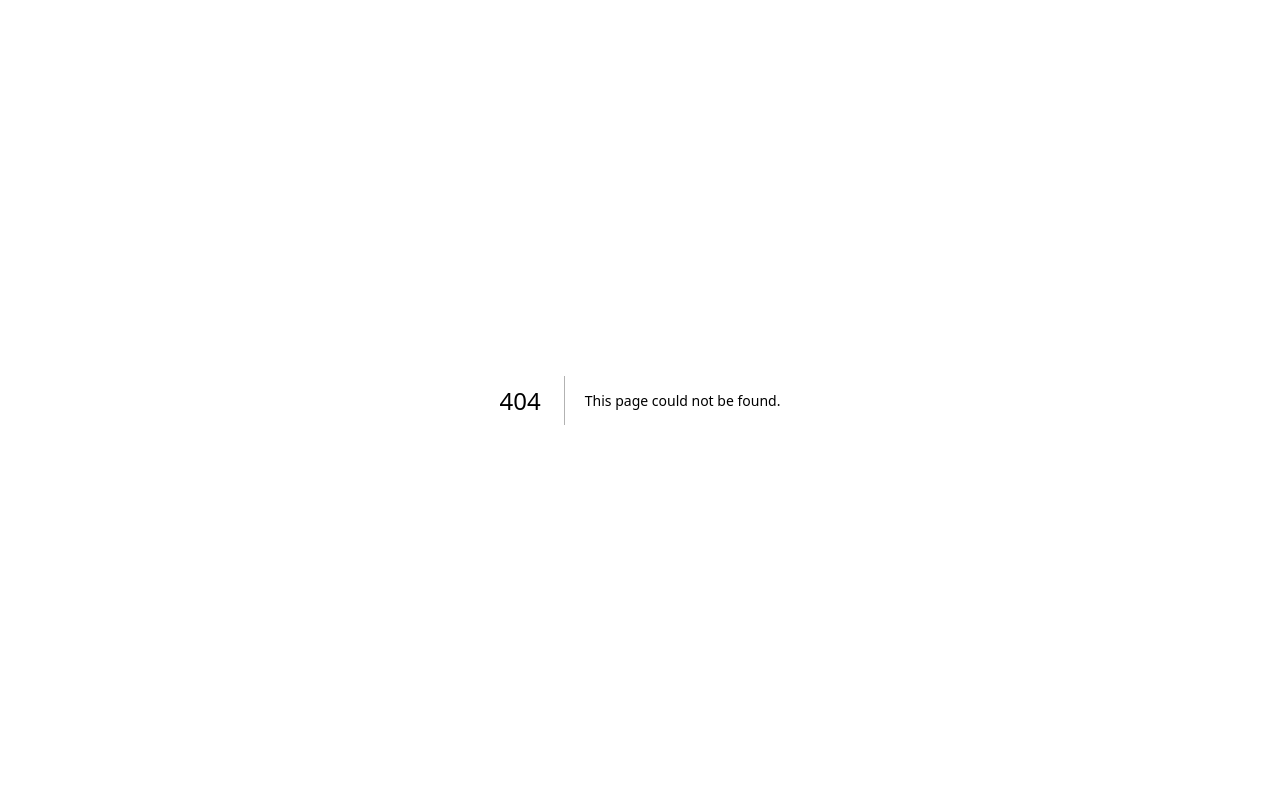
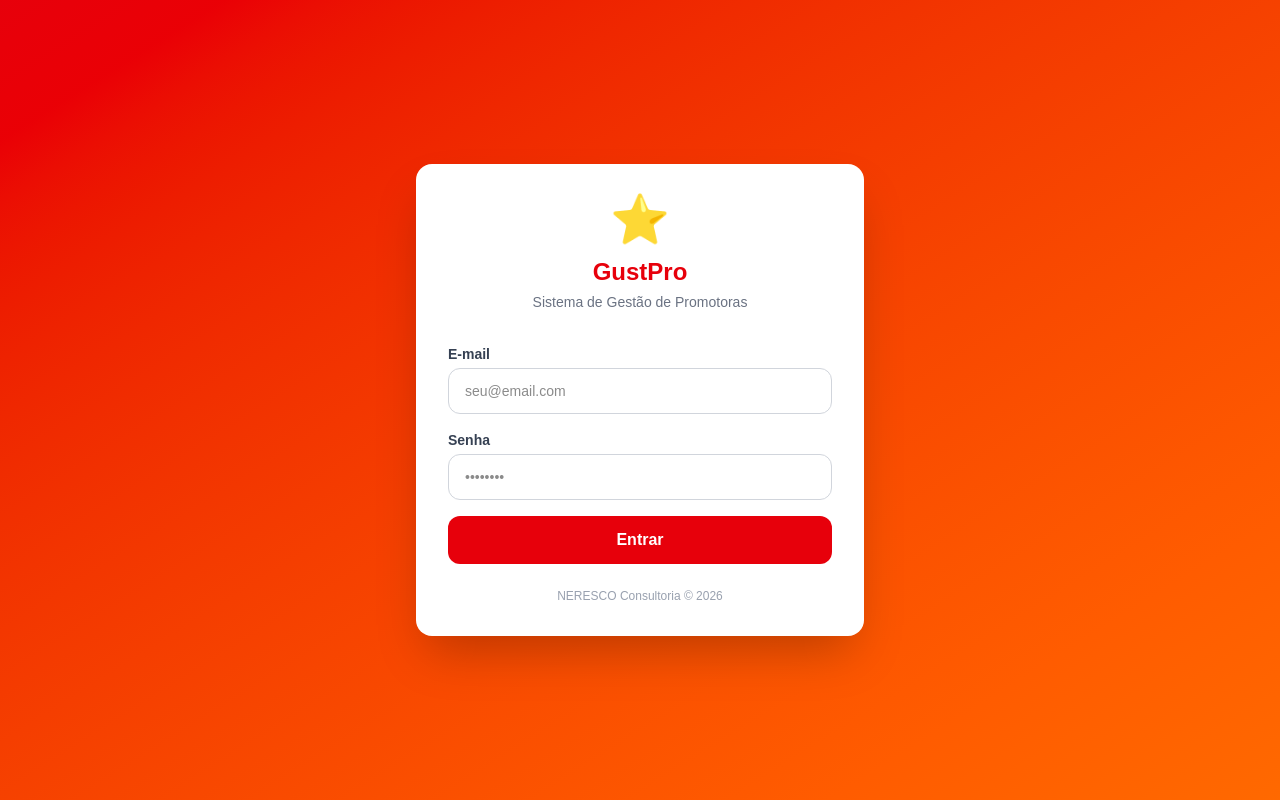
Before and after one commit to JeaFranklin/prime-sabor-promo, a Next.js app: page /login in a window 1280 px wide. Before the commit this address had no page. Built offline with nearby package versions, Linux system fonts and the light colour scheme; no server answers.

Commit message:
feat: autenticação com Supabase Auth — login, middleware e logout

```diff
--- a/package.json
+++ b/package.json
@@ -9,6 +9,7 @@
     "lint": "eslint"
   },
   "dependencies": {
+    "@supabase/ssr": "^0.12.0",
     "@supabase/supabase-js": "^2.108.1",
     "next": "16.2.9",
     "react": "19.2.4",
--- a/src/app/layout.tsx
+++ b/src/app/layout.tsx
@@ -1,6 +1,8 @@
 import type { Metadata } from "next";
 import { Geist, Geist_Mono } from "next/font/google";
 import "./globals.css";
+import { createSupabaseServer } from "@/lib/supabase-server";
+import LogoutButton from "@/components/LogoutButton";
 
 const geistSans = Geist({
   variable: "--font-geist-sans",
@@ -13,21 +15,37 @@ const geistMono = Geist_Mono({
 });
 
 export const metadata: Metadata = {
-  title: "Create Next App",
-  description: "Generated by create next app",
+  title: "GustPro — Gestão de Promotoras",
+  description: "Sistema de gestão de promotoras NERESCO",
 };
 
-export default function RootLayout({
+export default async function RootLayout({
   children,
 }: Readonly<{
   children: React.ReactNode;
 }>) {
+  const supabase = await createSupabaseServer()
+  const { data: { user } } = await supabase.auth.getUser()
+
   return (
     <html
-      lang="en"
+      lang="pt-BR"
       className={`${geistSans.variable} ${geistMono.variable} h-full antialiased`}
     >
-      <body className="min-h-full flex flex-col">{children}</body>
+      <body className="min-h-full flex flex-col bg-gray-50">
+        {user && (
+          <header className="bg-white border-b border-gray-200 px-4 py-2 flex items-center justify-between text-sm sticky top-0 z-50 shadow-sm">
+            <div className="flex items-center gap-2">
+              <span className="text-red-600 font-black text-base">⭐ GustPro</span>
+            </div>
+            <div className="flex items-center gap-3 text-gray-600">
+              <span className="hidden sm:inline truncate max-w-[200px]">{user.email}</span>
+              <LogoutButton />
+            </div>
+          </header>
+        )}
+        <main className="flex-1">{children}</main>
+      </body>
     </html>
   );
 }
--- /dev/null
+++ b/src/app/login/page.tsx
@@ -0,0 +1,95 @@
+'use client'
+
+import { useState } from 'react'
+import { useRouter } from 'next/navigation'
+import { createSupabaseBrowser } from '@/lib/supabase-browser'
+
+export default function LoginPage() {
+  const router = useRouter()
+  const [email, setEmail] = useState('')
+  const [senha, setSenha] = useState('')
+  const [erro, setErro] = useState('')
+  const [carregando, setCarregando] = useState(false)
+
+  async function handleLogin(e: React.FormEvent) {
+    e.preventDefault()
+    setErro('')
+    setCarregando(true)
+
+    console.log('[Login] Tentando autenticar:', email)
+
+    const supabase = createSupabaseBrowser()
+    const { error } = await supabase.auth.signInWithPassword({ email, password: senha })
+
+    if (error) {
+      console.error('[Login] Erro de autenticação:', error.message)
+      setErro('E-mail ou senha incorretos. Tente novamente.')
+      setCarregando(false)
+      return
+    }
+
+    console.log('[Login] Autenticado com sucesso, redirecionando...')
+    router.push('/')
+    router.refresh()
+  }
+
+  return (
+    <div className="min-h-screen bg-gradient-to-br from-red-600 to-orange-500 flex items-center justify-center p-4">
+      <div className="bg-white rounded-2xl shadow-2xl p-8 w-full max-w-md">
+        <div className="text-center mb-8">
+          <div className="text-5xl mb-3">⭐</div>
+          <h1 className="text-2xl font-black text-red-600">GustPro</h1>
+          <p className="text-gray-500 text-sm mt-1">Sistema de Gestão de Promotoras</p>
+        </div>
+
+        <form onSubmit={handleLogin} className="space-y-4">
+          <div>
+            <label className="block text-sm font-semibold text-gray-700 mb-1">
+              E-mail
+            </label>
+            <input
+              type="email"
+              value={email}
+              onChange={(e) => setEmail(e.target.value)}
+              placeholder="seu@email.com"
+              required
+              className="w-full border border-gray-300 rounded-xl px-4 py-3 text-sm focus:outline-none focus:ring-2 focus:ring-red-500"
+            />
+          </div>
+
+          <div>
+            <label className="block text-sm font-semibold text-gray-700 mb-1">
+              Senha
+            </label>
+            <input
+              type="password"
+              value={senha}
+              onChange={(e) => setSenha(e.target.value)}
+              placeholder="••••••••"
+              required
+              className="w-full border border-gray-300 rounded-xl px-4 py-3 text-sm focus:outline-none focus:ring-2 focus:ring-red-500"
+            />
+          </div>
+
+          {erro && (
+            <div className="bg-red-50 border border-red-200 text-red-700 text-sm rounded-xl px-4 py-3">
+              {erro}
+            </div>
+          )}
+
+          <button
+            type="submit"
+            disabled={carregando}
+            className="w-full bg-red-600 hover:bg-red-700 disabled:opacity-60 text-white font-bold py-3 rounded-xl transition"
+          >
+            {carregando ? 'Entrando...' : 'Entrar'}
+          </button>
+        </form>
+
+        <p className="text-xs text-gray-400 text-center mt-6">
+          NERESCO Consultoria © 2026
+        </p>
+      </div>
+    </div>
+  )
+}
--- a/src/app/promotoras/[id]/page.tsx
+++ b/src/app/promotoras/[id]/page.tsx
@@ -124,7 +124,8 @@ export default function PerfilPromotora() {
       .select('servicos(id, nome, status, data_inicio, clientes(nome_empresa))')
       .eq('promotora_id', id)
       .order('created_at', { ascending: false })
-    const lista = (data || []).map((e: { servicos: { id: string; nome: string; status: string; data_inicio: string | null; clientes: { nome_empresa: string } | null } | null }) => e.servicos).filter(Boolean)
+    // eslint-disable-next-line @typescript-eslint/no-explicit-any
+    const lista = (data || []).map((e: any) => Array.isArray(e.servicos) ? e.servicos[0] : e.servicos).filter(Boolean)
     setServicosPromotora(lista as { id: string; nome: string; status: string; data_inicio: string | null; clientes: { nome_empresa: string } | null }[])
   }
 
--- a/src/app/servicos/page.tsx
+++ b/src/app/servicos/page.tsx
@@ -65,7 +65,8 @@ export default function Servicos() {
       .select('id, nome, produto, tipo_acao, data_inicio, data_fim, status, num_promotoras, valor_cliente, cidade, estado, clientes(nome_empresa)')
       .order('created_at', { ascending: false })
     if (error) console.error('Erro ao buscar serviços:', error)
-    else setServicos((data as Servico[]) || [])
+    // eslint-disable-next-line @typescript-eslint/no-explicit-any
+    else setServicos((data as unknown as Servico[]) || [])
     setCarregando(false)
   }
 
--- /dev/null
+++ b/src/components/LogoutButton.tsx
@@ -0,0 +1,24 @@
+'use client'
+
+import { useRouter } from 'next/navigation'
+import { createSupabaseBrowser } from '@/lib/supabase-browser'
+
+export default function LogoutButton() {
+  const router = useRouter()
+
+  async function handleLogout() {
+    const supabase = createSupabaseBrowser()
+    await supabase.auth.signOut()
+    router.push('/login')
+    router.refresh()
+  }
+
+  return (
+    <button
+      onClick={handleLogout}
+      className="bg-red-50 hover:bg-red-100 text-red-600 font-semibold px-3 py-1.5 rounded-lg text-xs transition"
+    >
+      Sair
+    </button>
+  )
+}
--- /dev/null
+++ b/src/lib/supabase-browser.ts
@@ -0,0 +1,8 @@
+import { createBrowserClient } from '@supabase/ssr'
+
+export function createSupabaseBrowser() {
+  return createBrowserClient(
+    process.env.NEXT_PUBLIC_SUPABASE_URL!,
+    process.env.NEXT_PUBLIC_SUPABASE_ANON_KEY!
+  )
+}
--- /dev/null
+++ b/src/lib/supabase-server.ts
@@ -0,0 +1,26 @@
+import { createServerClient } from '@supabase/ssr'
+import { cookies } from 'next/headers'
+
+export async function createSupabaseServer() {
+  const cookieStore = await cookies()
+  return createServerClient(
+    process.env.NEXT_PUBLIC_SUPABASE_URL!,
+    process.env.NEXT_PUBLIC_SUPABASE_ANON_KEY!,
+    {
+      cookies: {
+        getAll() {
+          return cookieStore.getAll()
+        },
+        setAll(cookiesToSet) {
+          try {
+            cookiesToSet.forEach(({ name, value, options }) =>
+              cookieStore.set(name, value, options)
+            )
+          } catch {
+            // Chamado de Server Component — cookies serão gerenciados pelo middleware
+          }
+        },
+      },
+    }
+  )
+}
--- /dev/null
+++ b/src/middleware.ts
@@ -0,0 +1,53 @@
+import { createServerClient } from '@supabase/ssr'
+import { NextResponse, type NextRequest } from 'next/server'
+
+export async function middleware(request: NextRequest) {
+  let supabaseResponse = NextResponse.next({ request })
+
+  const supabase = createServerClient(
+    process.env.NEXT_PUBLIC_SUPABASE_URL!,
+    process.env.NEXT_PUBLIC_SUPABASE_ANON_KEY!,
+    {
+      cookies: {
+        getAll() {
+          return request.cookies.getAll()
+        },
+        setAll(cookiesToSet) {
+          cookiesToSet.forEach(({ name, value }) =>
+            request.cookies.set(name, value)
+          )
+          supabaseResponse = NextResponse.next({ request })
+          cookiesToSet.forEach(({ name, value, options }) =>
+            supabaseResponse.cookies.set(name, value, options)
+          )
+        },
+      },
+    }
+  )
+
+  const { data: { user } } = await supabase.auth.getUser()
+
+  const isLoginPage = request.nextUrl.pathname === '/login'
+
+  // Não logado e tentando acessar página protegida → redireciona pro login
+  if (!user && !isLoginPage) {
+    const url = request.nextUrl.clone()
+    url.pathname = '/login'
+    return NextResponse.redirect(url)
+  }
+
+  // Já logado e tentando acessar /login → redireciona pro início
+  if (user && isLoginPage) {
+    const url = request.nextUrl.clone()
+    url.pathname = '/'
+    return NextResponse.redirect(url)
+  }
+
+  return supabaseResponse
+}
+
+export const config = {
+  matcher: [
+    '/((?!_next/static|_next/image|favicon.ico|.*\\.(?:svg|png|jpg|jpeg|gif|webp)$).*)',
+  ],
+}
```
Also changed, not shown: 1 other file (tests, documents, lock files or other folders).
